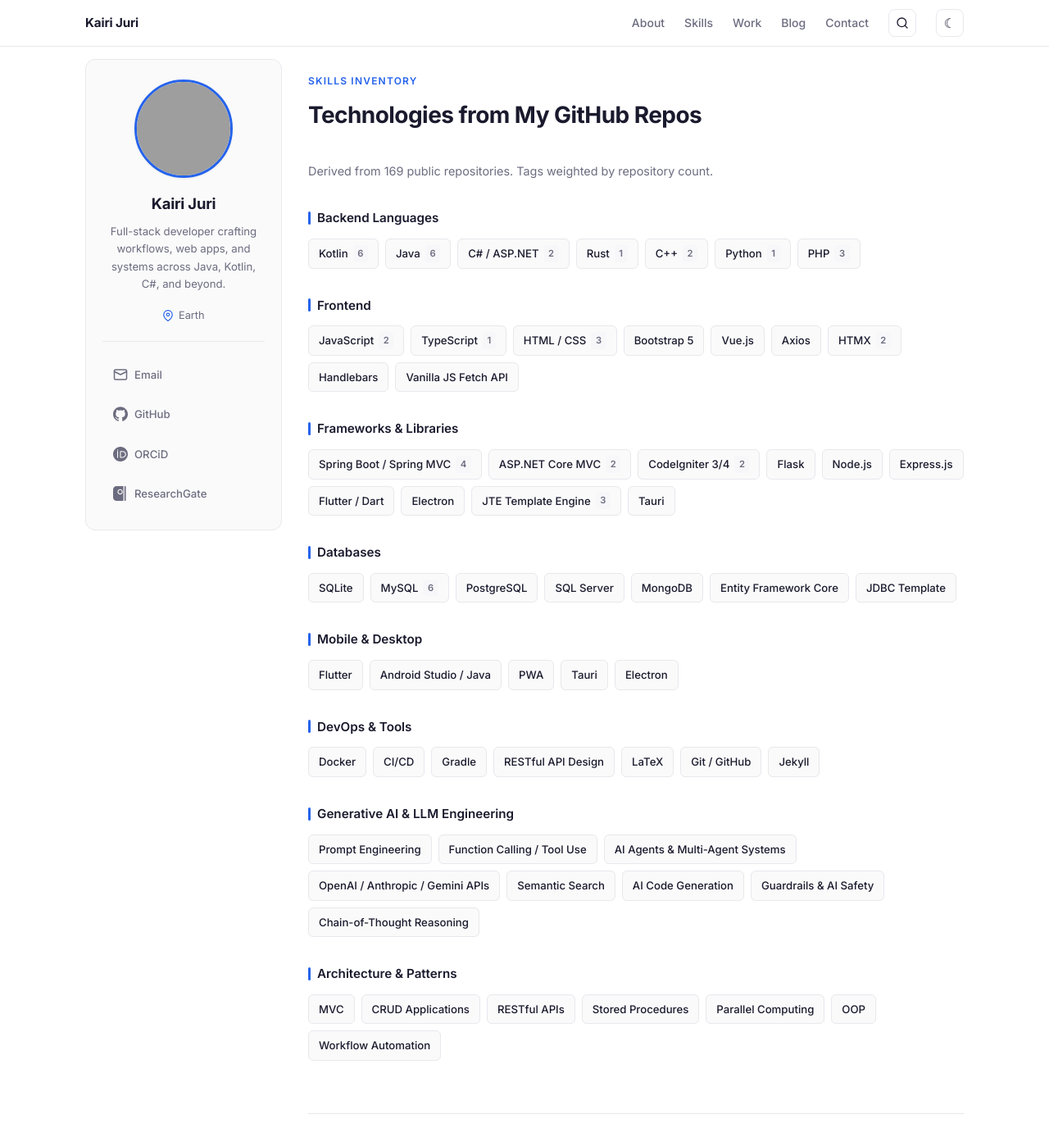
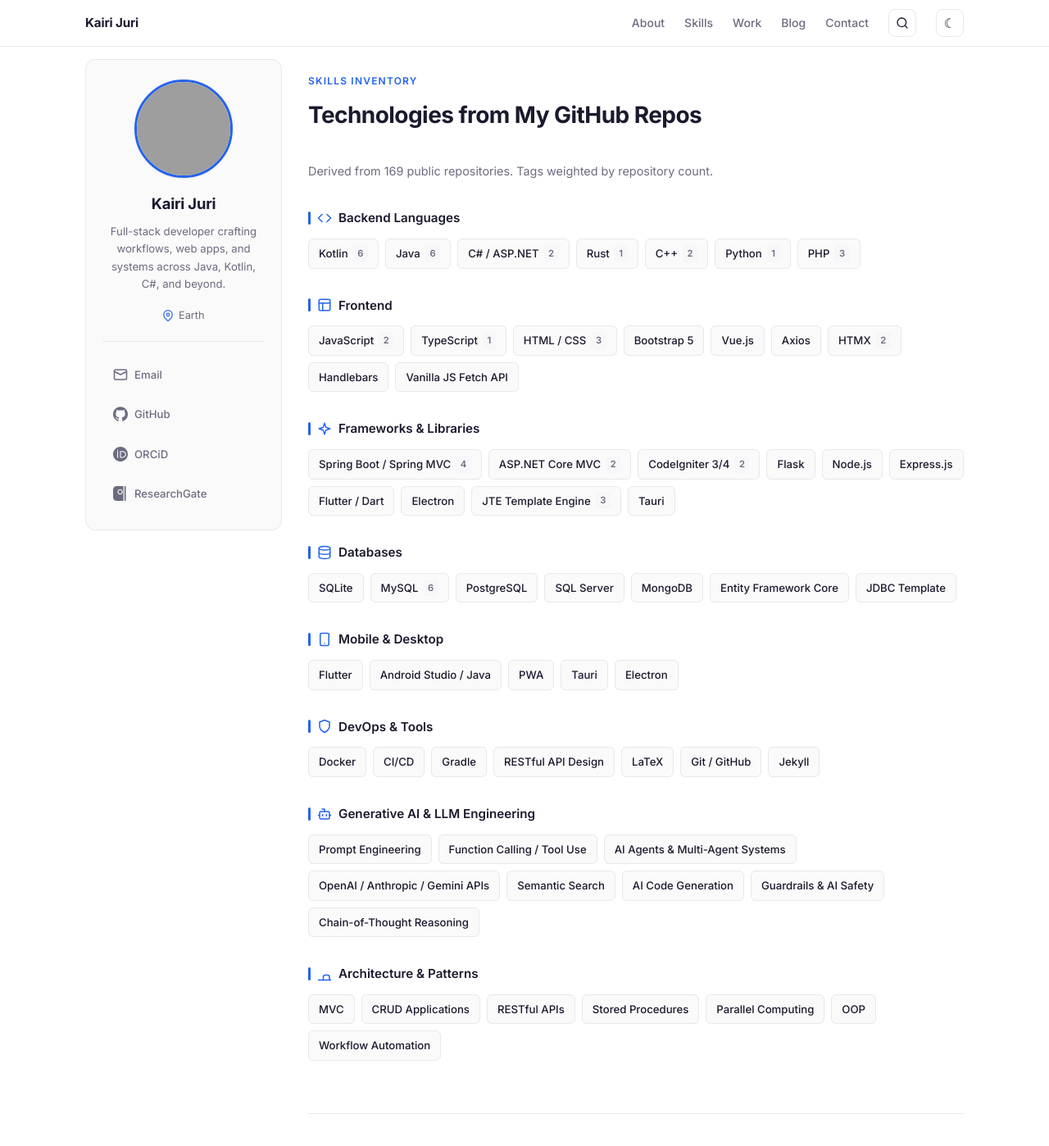
Before and after one commit to harrysuke/harrysuke.github.io, a Jekyll site: the page built from index.html, in a window 1280 px wide and 1400 px high, scrolled down 1106 px. Shown: the whole window at 82% size. Built offline with Jekyll 4.4.1, drawn with Linux system fonts in a browser that asks for light colours; grey boxes are pictures that could not be loaded.

Commit message:
Add icons to skills group titles
- Added inline SVG icons to each skills group title in both index.html
  (Jekyll) and preview.html (static)
- Icons used: code brackets for Backend, layout for Frontend, sparkle
  for Frameworks, database cylinder for Databases, smartphone for
  Mobile & Desktop, shield for DevOps & Tools, robot for Generative AI,
  and building/architecture for Architecture & Patterns
- Updated CSS to style skill group title SVGs with accent color and
  consistent 18x18px sizing
- Preserved data-i18n attributes on preview.html skill titles for
  translation compatibility

```diff
--- a/index.html
+++ b/index.html
@@ -44,7 +44,7 @@ title: Kairi Juri
 
   <!-- Backend Languages -->
   <div class="skills-group">
-    <div class="skills-group-title">Backend Languages</div>
+    <div class="skills-group-title"><svg xmlns="http://www.w3.org/2000/svg" width="18" height="18" viewBox="0 0 24 24" fill="none" stroke="currentColor" stroke-width="2" stroke-linecap="round" stroke-linejoin="round"><polyline points="16 18 22 12 16 6"/><polyline points="8 6 2 12 8 18"/></svg> Backend Languages</div>
     <div class="skill-tags">
       <span class="skill-tag">Kotlin <span class="skill-count">6</span></span>
       <span class="skill-tag">Java <span class="skill-count">6</span></span>
@@ -58,7 +58,7 @@ title: Kairi Juri
 
   <!-- Frontend -->
   <div class="skills-group">
-    <div class="skills-group-title">Frontend</div>
+    <div class="skills-group-title"><svg xmlns="http://www.w3.org/2000/svg" width="18" height="18" viewBox="0 0 24 24" fill="none" stroke="currentColor" stroke-width="2" stroke-linecap="round" stroke-linejoin="round"><rect width="18" height="18" x="3" y="3" rx="2"/><path d="M3 9h18"/><path d="M9 21V9"/></svg> Frontend</div>
     <div class="skill-tags">
       <span class="skill-tag">JavaScript <span class="skill-count">2</span></span>
       <span class="skill-tag">TypeScript <span class="skill-count">1</span></span>
@@ -74,7 +74,7 @@ title: Kairi Juri
 
   <!-- Frameworks -->
   <div class="skills-group">
-    <div class="skills-group-title">Frameworks &amp; Libraries</div>
+    <div class="skills-group-title"><svg xmlns="http://www.w3.org/2000/svg" width="18" height="18" viewBox="0 0 24 24" fill="none" stroke="currentColor" stroke-width="2" stroke-linecap="round" stroke-linejoin="round"><path d="m12 3-1.912 5.813a2 2 0 0 1-1.275 1.275L3 12l5.813 1.912a2 2 0 0 1 1.275 1.275L12 21l1.912-5.813a2 2 0 0 1 1.275-1.275L21 12l-5.813-1.912a2 2 0 0 1-1.275-1.275L12 3Z"/></svg> Frameworks &amp; Libraries</div>
     <div class="skill-tags">
       <span class="skill-tag">Spring Boot / Spring MVC <span class="skill-count">4</span></span>
       <span class="skill-tag">ASP.NET Core MVC <span class="skill-count">2</span></span>
@@ -91,7 +91,7 @@ title: Kairi Juri
 
   <!-- Databases -->
   <div class="skills-group">
-    <div class="skills-group-title">Databases</div>
+    <div class="skills-group-title"><svg xmlns="http://www.w3.org/2000/svg" width="18" height="18" viewBox="0 0 24 24" fill="none" stroke="currentColor" stroke-width="2" stroke-linecap="round" stroke-linejoin="round"><ellipse cx="12" cy="5" rx="9" ry="3"/><path d="M3 5V19A9 3 0 0 0 21 19V5"/><path d="M3 12A9 3 0 0 0 21 12"/></svg> Databases</div>
     <div class="skill-tags">
       <span class="skill-tag">SQLite</span>
       <span class="skill-tag">MySQL <span class="skill-count">6</span></span>
@@ -105,7 +105,7 @@ title: Kairi Juri
 
   <!-- Mobile & Desktop -->
   <div class="skills-group">
-    <div class="skills-group-title">Mobile &amp; Desktop</div>
+    <div class="skills-group-title"><svg xmlns="http://www.w3.org/2000/svg" width="18" height="18" viewBox="0 0 24 24" fill="none" stroke="currentColor" stroke-width="2" stroke-linecap="round" stroke-linejoin="round"><rect width="14" height="20" x="5" y="2" rx="2" ry="2"/><path d="M12 18h.01"/></svg> Mobile &amp; Desktop</div>
     <div class="skill-tags">
       <span class="skill-tag">Flutter</span>
       <span class="skill-tag">Android Studio / Java</span>
@@ -117,7 +117,7 @@ title: Kairi Juri
 
   <!-- DevOps & Tools -->
   <div class="skills-group">
-    <div class="skills-group-title">DevOps &amp; Tools</div>
+    <div class="skills-group-title"><svg xmlns="http://www.w3.org/2000/svg" width="18" height="18" viewBox="0 0 24 24" fill="none" stroke="currentColor" stroke-width="2" stroke-linecap="round" stroke-linejoin="round"><path d="M12 22s8-4 8-10V5l-8-3-8 3v7c0 6 8 10 8 10z"/></svg> DevOps &amp; Tools</div>
     <div class="skill-tags">
       <span class="skill-tag">Docker</span>
       <span class="skill-tag">CI/CD</span>
@@ -131,7 +131,7 @@ title: Kairi Juri
 
   <!-- Generative AI & LLM Engineering -->
   <div class="skills-group">
-    <div class="skills-group-title">Generative AI &amp; LLM Engineering</div>
+    <div class="skills-group-title"><svg xmlns="http://www.w3.org/2000/svg" width="18" height="18" viewBox="0 0 24 24" fill="none" stroke="currentColor" stroke-width="2" stroke-linecap="round" stroke-linejoin="round"><path d="M12 8V4H8"/><rect width="16" height="12" x="4" y="8" rx="2"/><path d="M2 14h2"/><path d="M20 14h2"/><path d="M15 13v2"/><path d="M9 13v2"/></svg> Generative AI &amp; LLM Engineering</div>
     <div class="skill-tags">
       <span class="skill-tag">Prompt Engineering</span>
       <span class="skill-tag">Function Calling / Tool Use</span>
@@ -146,7 +146,7 @@ title: Kairi Juri
 
   <!-- Architecture & Patterns -->
   <div class="skills-group">
-    <div class="skills-group-title">Architecture &amp; Patterns</div>
+    <div class="skills-group-title"><svg xmlns="http://www.w3.org/2000/svg" width="18" height="18" viewBox="0 0 24 24" fill="none" stroke="currentColor" stroke-width="2" stroke-linecap="round" stroke-linejoin="round"><path d="M2 22h20"/><path d="M20 22v-5a3 3 0 0 0-3-3h-4a3 3 0 0 0-3 3v5"/></svg> Architecture &amp; Patterns</div>
     <div class="skill-tags">
       <span class="skill-tag">MVC</span>
       <span class="skill-tag">CRUD Applications</span>
--- a/public/css/portfolio.css
+++ b/public/css/portfolio.css
@@ -412,6 +412,13 @@ section:last-of-type { border-bottom: none; }
   display: flex;
   align-items: center;
   gap: 0.5rem;
+}
+.skills-group-title svg,
+.skills-group-title .skills-group-icon {
+  width: 18px;
+  height: 18px;
+  color: var(--accent);
+  flex-shrink: 0;
 }
 .skills-group-title::before {
   content: '';
```
Also changed, not shown: preview.html (+7 -7 lines).
